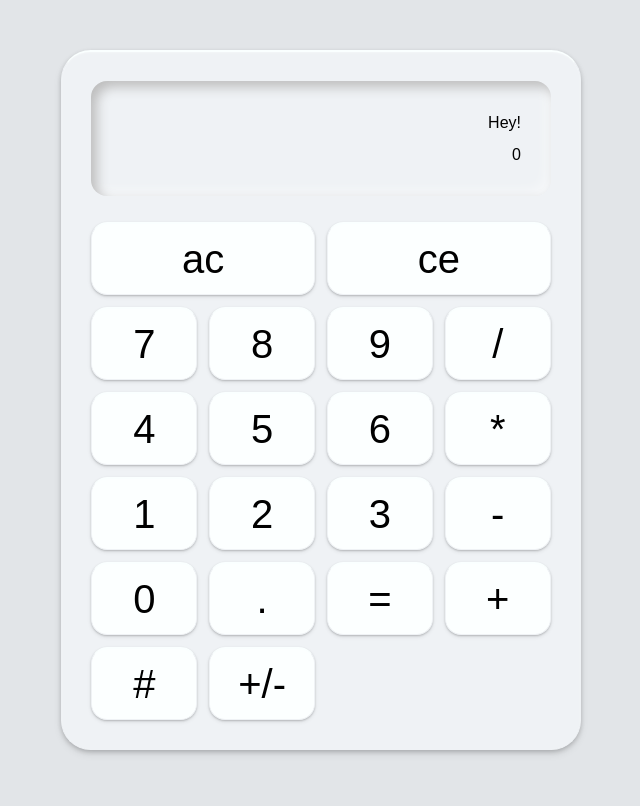
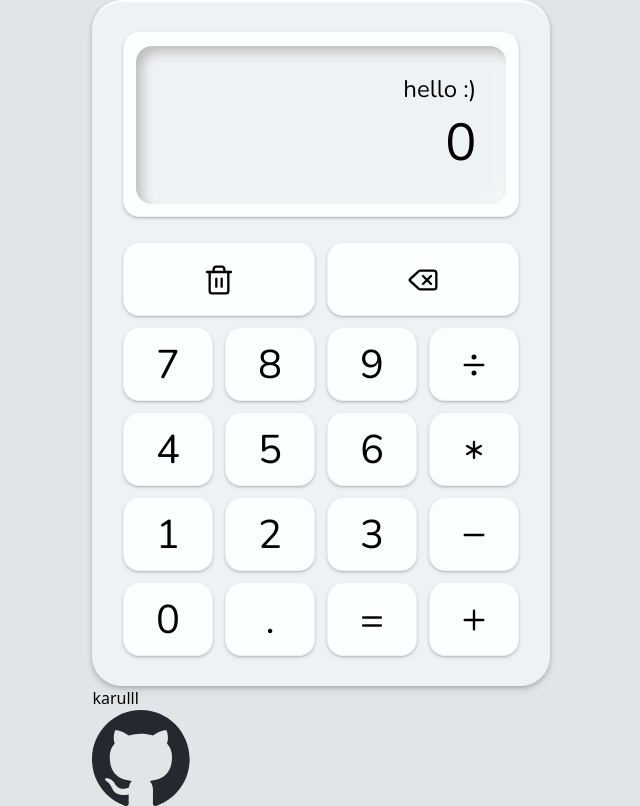
Before and after one commit to karulll/odin-calculator, a plain HTML site: page index.html in a window 1280 px wide. Shown: the whole page, without its empty margins (319-959 px from the left). Drawn offline with nearby package versions, Linux system fonts and the light colour scheme.

Commit message:
Add footer with github link

```diff
--- a/index.html
+++ b/index.html
@@ -4,29 +4,26 @@
     <meta charset="UTF-8" />
     <meta name="viewport" content="width=device-width, initial-scale=1.0" />
     <title>Calculator</title>
-    <link rel="preconnect" href="https://fonts.googleapis.com" />
-    <link rel="preconnect" href="https://fonts.gstatic.com" crossorigin />
-    <link
-      href="https://fonts.googleapis.com/css2?family=Inter:ital,opsz,wght@0,14..32,100..900;1,14..32,100..900&display=swap"
-      rel="stylesheet"
-    />
+<link rel="preconnect" href="https://fonts.googleapis.com">
+<link rel="preconnect" href="https://fonts.gstatic.com" crossorigin>
+<link href="https://fonts.googleapis.com/css2?family=Nunito:ital,wght@0,200..1000;1,200..1000&display=swap" rel="stylesheet">
     <link rel="stylesheet" href="style.css" />
   </head>
   <body>
     <main>
+      <div class="calc-display-container">
       <div class="calc-display">
-        <output class="operator">Hey!</output>
-        <output class="result">0</output>
+        <div class="operator-container"><output class="operator">hello :)</output></div>
+        <div class="result-container"><output class="result">0</output></div>
+      </div>
       </div>
       <div class="grid">
-        <button class="btn-sound" data-value="#">#</button>
-        <button class="btn-negation" data-value="+/-">+/-</button>
-        <button class="btn-ac" data-value="ac">ac</button>
-        <button class="btn-c" data-value="ce">ce</button>
-        <button class="btn-divide" data-value="/">/</button>
-        <button class="btn-multiply" data-value="*">*</button>
-        <button class="btn-subtract" data-value="-">-</button>
-        <button class="btn-add" data-value="+">+</button>
+        <button class="btn-ac" data-value="ac"><svg xmlns="http://www.w3.org/2000/svg" width="32" height="32" viewBox="0 0 24 24" fill="none" stroke="currentColor" stroke-width="1.75" stroke-linecap="round" stroke-linejoin="round" class="lucide lucide-trash2-icon lucide-trash-2"><path d="M10 11v6"/><path d="M14 11v6"/><path d="M19 6v14a2 2 0 0 1-2 2H7a2 2 0 0 1-2-2V6"/><path d="M3 6h18"/><path d="M8 6V4a2 2 0 0 1 2-2h4a2 2 0 0 1 2 2v2"/></svg></button>
+        <button class="btn-c" data-value="ce"><svg xmlns="http://www.w3.org/2000/svg" width="32" height="32" viewBox="0 0 24 24" fill="none" stroke="currentColor" stroke-width="1.75" stroke-linecap="round" stroke-linejoin="round" class="lucide lucide-delete-icon lucide-delete"><path d="M10 5a2 2 0 0 0-1.344.519l-6.328 5.74a1 1 0 0 0 0 1.481l6.328 5.741A2 2 0 0 0 10 19h10a2 2 0 0 0 2-2V7a2 2 0 0 0-2-2z"/><path d="m12 9 6 6"/><path d="m18 9-6 6"/></svg></button>
+        <button class="btn-divide" data-value="/"><svg xmlns="http://www.w3.org/2000/svg" width="32" height="32" viewBox="0 0 24 24" fill="none" stroke="currentColor" stroke-width="1.75" stroke-linecap="round" stroke-linejoin="round" class="lucide lucide-divide-icon lucide-divide"><circle cx="12" cy="6" r="1"/><line x1="5" x2="19" y1="12" y2="12"/><circle cx="12" cy="18" r="1"/></svg></button>
+        <button class="btn-multiply" data-value="*"><svg xmlns="http://www.w3.org/2000/svg" width="32" height="32" viewBox="0 0 24 24" fill="none" stroke="currentColor" stroke-width="1.75" stroke-linecap="round" stroke-linejoin="round" class="lucide lucide-asterisk-icon lucide-asterisk"><path d="M12 6v12"/><path d="M17.196 9 6.804 15"/><path d="m6.804 9 10.392 6"/></svg></button>
+        <button class="btn-subtract" data-value="-"><svg xmlns="http://www.w3.org/2000/svg" width="32" height="32" viewBox="0 0 24 24" fill="none" stroke="currentColor" stroke-width="1.75" stroke-linecap="round" stroke-linejoin="round" class="lucide lucide-minus-icon lucide-minus"><path d="M5 12h14"/></svg></button>
+        <button class="btn-add" data-value="+"><svg xmlns="http://www.w3.org/2000/svg" width="32" height="32" viewBox="0 0 24 24" fill="none" stroke="currentColor" stroke-width="1.75" stroke-linecap="round" stroke-linejoin="round" class="lucide lucide-plus-icon lucide-plus"><path d="M5 12h14"/><path d="M12 5v14"/></svg></button>
         <button class="btn-equals" data-value="=">=</button>
         <button class="btn-decimal" data-value=".">.</button>
         <button class="btn-0" data-value="0">0</button>
@@ -41,6 +38,13 @@
         <button class="btn-9" data-value="9">9</button>
       </div>
     </main>
+
+<footer class="footer">
+							<p>karulll</p>
+							<a target="_blank" href="https://github.com/karulll">
+							<img class="github-mark" src="github-mark.svg" alt="GitHub Mark">
+							</a>
+						</footer>
     <script src="script.js"></script>
   </body>
 </html>
```
Also changed, not shown: github-mark.svg (added).
